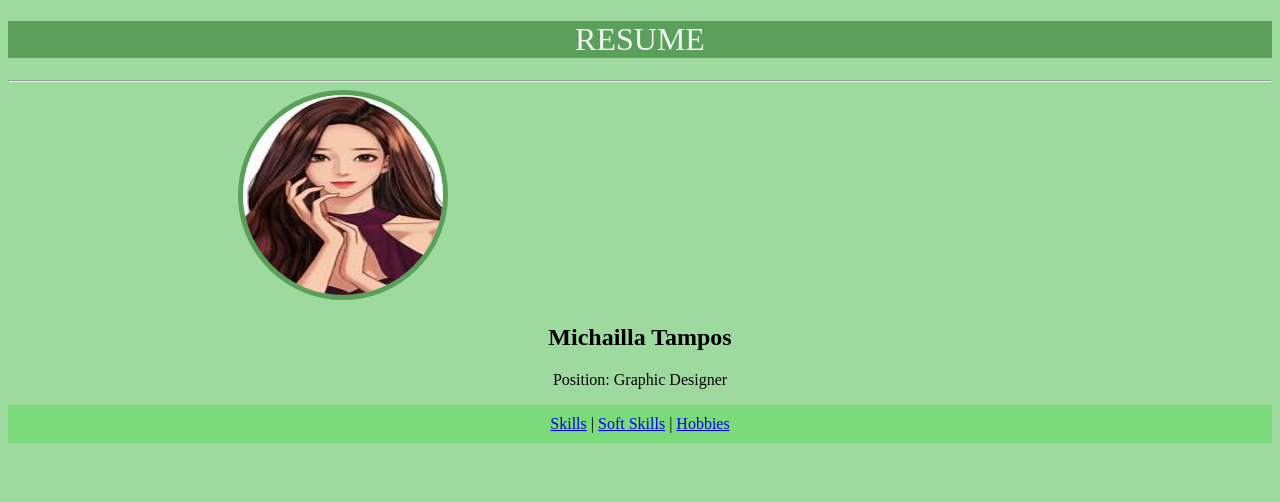
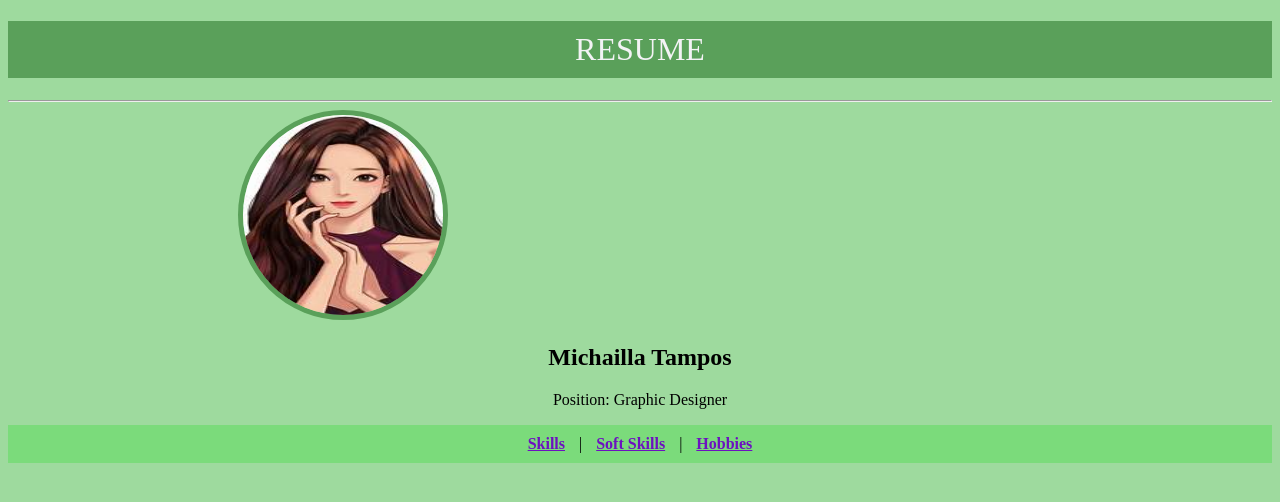
Before and after one commit to mikay19/Resume, a plain HTML site: page index.html in a window 1280 px wide. Drawn offline with Linux system fonts and the light colour scheme.

Commit message:
Uploaded new files

```diff
--- a/index.html
+++ b/index.html
@@ -22,6 +22,7 @@
             background-color: rgb(90, 160, 90);
             text-align: center;
             font-weight: 100;
+            padding: 10px;
         }
         h2{
             text-align: center;
@@ -36,6 +37,11 @@
             text-align: center;
             background-color: rgb(123, 219, 123);
             padding: 10px;
+        }
+         a{
+            color: rgb(108, 17, 192);
+            font-weight: bold;
+            margin: 10px;
         }
 
 
```
Also changed, not shown: Skills.jpg (added).
